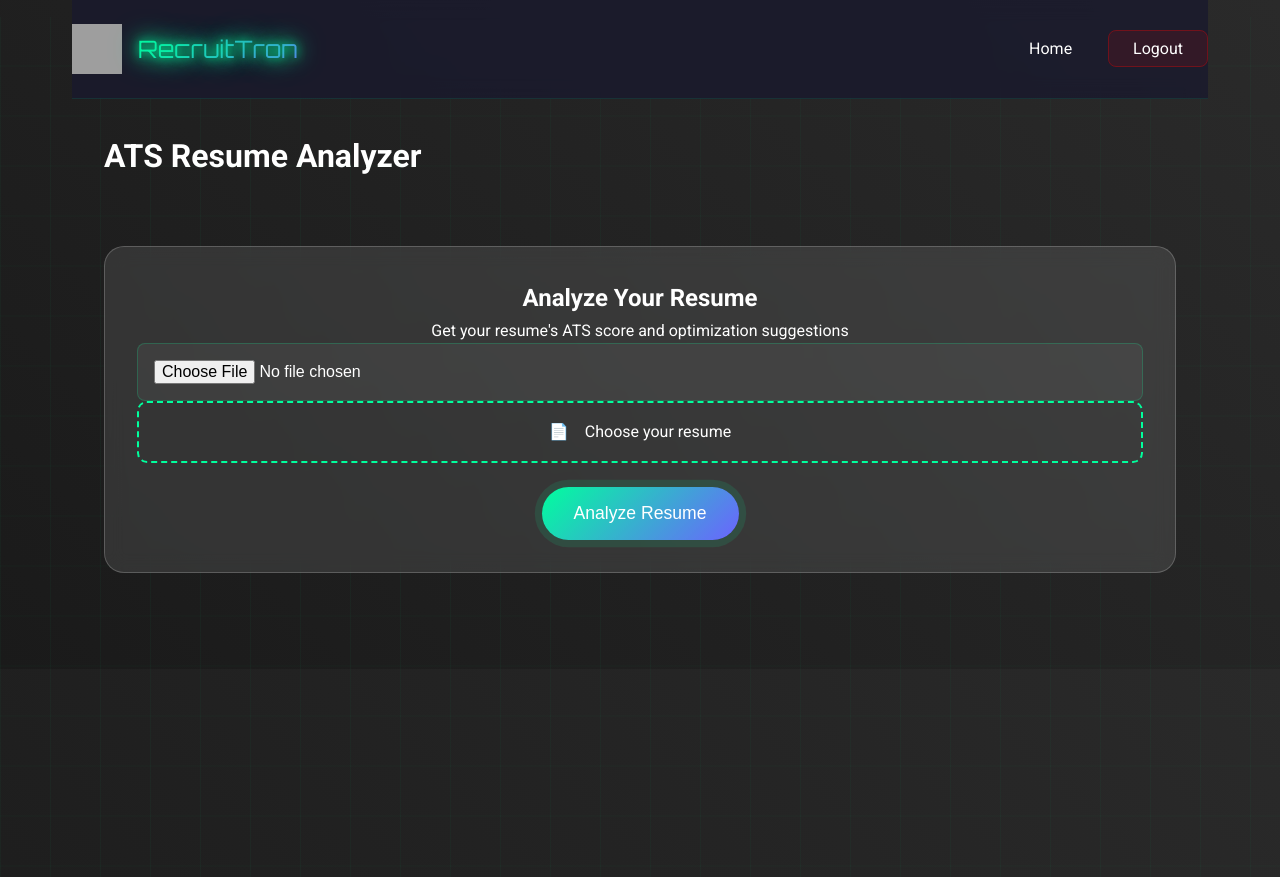
After one commit to StackOverflowed512/RecruiTron-, a Flask app: page /ats-analyzer in a window 1280 px wide. The commit adds this page. Run offline with Flask 3, Linux system fonts and the light colour scheme; a user stored in the database is signed in; parts of the project's set-up code (start-up, migrations or seed data) failed here and were passed over; grey boxes are pictures that could not be loaded.

Commit message:
gemini ats

```diff
--- a/app.py
+++ b/app.py
@@ -413,5 +413,98 @@ def leaderboard():
 def about():
     return render_template('about.html')
 
+@app.route('/ats-analyzer')
+@login_required
+def ats_analyzer():
+    return render_template('ats_analyzer.html')
+
+@app.route('/analyze-ats', methods=['POST'])
+@login_required
+def analyze_ats():
+    if 'resume' not in request.files:
+        return jsonify({'error': 'No file part'}), 400
+
+    file = request.files['resume']
+    if file.filename == '':
+        return jsonify({'error': 'No selected file'}), 400
+
+    if file:
+        try:
+            filename = secure_filename(file.filename)
+            file_path = os.path.join(app.config['UPLOAD_FOLDER'], filename)
+            file.save(file_path)
+
+            # Extract text from resume
+            resume_text = resume_analyzer.extract_text(file_path)
+
+            # Create ATS analysis prompt
+            prompt = f"""
+            Analyze this resume for ATS (Applicant Tracking System) optimization.
+            Return the analysis in JSON format.
+
+            Resume Text:
+            {resume_text}
+
+            {{"ats_score": 0, "keyword_match_score": 0, "format_score": 0, "readability_score": 0, "missing_keywords": [], "improvement_suggestions": [], "format_suggestions": [], "keyword_suggestions": []}}
+
+            Analyze and provide scores (0-100) and suggestions for:
+            1. Overall ATS compatibility score
+            2. Keyword matching with industry standards
+            3. Format and structure
+            4. Readability
+            5. Missing important keywords
+            6. Specific improvement suggestions
+            7. Format optimization tips
+            8. Recommended keywords to add
+            """
+
+            response = model.generate_content(prompt)
+            response_text = response.text.strip()
+
+            # Clean and parse JSON response
+            json_match = re.search(r'\{.*\}', response_text, re.DOTALL)
+            if json_match:
+                response_text = json_match.group()
+
+            try:
+                analysis = json.loads(response_text)
+            except json.JSONDecodeError:
+                # Fallback response if JSON parsing fails
+                analysis = {
+                    "ats_score": 70,
+                    "keyword_match_score": 65,
+                    "format_score": 75,
+                    "readability_score": 70,
+                    "missing_keywords": ["relevant skill 1", "relevant skill 2"],
+                    "improvement_suggestions": [
+                        "Consider adding more specific technical skills",
+                        "Quantify your achievements with metrics"
+                    ],
+                    "format_suggestions": [
+                        "Use standard section headings",
+                        "Ensure consistent formatting"
+                    ],
+                    "keyword_suggestions": [
+                        "industry-specific term 1",
+                        "industry-specific term 2"
+                    ]
+                }
+
+            return jsonify({
+                'success': True,
+                'analysis': analysis
+            })
+
+        except Exception as e:
+            print(f"Error analyzing resume: {str(e)}")
+            return jsonify({
+                'error': 'Failed to analyze resume. Please try again.',
+                'details': str(e)
+            }), 500
+        finally:
+            # Clean up the uploaded file
+            if os.path.exists(file_path):
+                os.remove(file_path)
+
 if __name__ == '__main__':
     app.run(debug=True, port=5501)
--- a/static/css/style.css
+++ b/static/css/style.css
@@ -1138,3 +1138,86 @@ body.torch-effect {
     margin-bottom: 1.5rem;
     text-align: center;
 }
+
+/* ATS Analyzer Styles */
+.ats-analyzer-page {
+    background: linear-gradient(45deg, #1a1a1a, #2a2a2a);
+}
+
+.ats-analyzer-content {
+    max-width: 1200px;
+    margin: 0 auto;
+    padding: 2rem;
+}
+
+.results-section {
+    margin-top: 2rem;
+    padding: 2rem;
+    border-radius: 15px;
+}
+
+.score-overview {
+    display: flex;
+    gap: 2rem;
+    margin-bottom: 2rem;
+}
+
+.total-ats-score {
+    text-align: center;
+}
+
+.score-circle {
+    width: 150px;
+    height: 150px;
+    border-radius: 50%;
+    border: 8px solid #00ff9d;
+    display: flex;
+    align-items: center;
+    justify-content: center;
+    font-size: 2.5rem;
+    font-weight: bold;
+    color: #00ff9d;
+    margin: 1rem auto;
+}
+
+.score-breakdown {
+    flex: 1;
+}
+
+.score-item {
+    margin-bottom: 1rem;
+}
+
+.score-bar {
+    height: 20px;
+    background: rgba(255, 255, 255, 0.1);
+    border-radius: 10px;
+    overflow: hidden;
+}
+
+.score-fill {
+    height: 100%;
+    background: #00ff9d;
+    transition: width 1s ease-in-out;
+}
+
+.improvement-suggestions, .keyword-analysis {
+    margin-top: 2rem;
+}
+
+.suggestion-item {
+    background: rgba(0, 255, 157, 0.1);
+    padding: 1rem;
+    margin: 0.5rem 0;
+    border-radius: 8px;
+    border-left: 4px solid #00ff9d;
+}
+
+.keyword {
+    display: inline-block;
+    padding: 0.5rem 1rem;
+    margin: 0.25rem;
+    background: rgba(0, 255, 157, 0.1);
+    border-radius: 20px;
+    border: 1px solid #00ff9d;
+}
--- /dev/null
+++ b/templates/ats_analyzer.html
@@ -0,0 +1,156 @@
+<!DOCTYPE html>
+<html lang="en">
+<head>
+    <meta charset="UTF-8">
+    <meta name="viewport" content="width=device-width, initial-scale=1.0">
+    <title>ATS Resume Analyzer - RecruitTron</title>
+    <link rel="stylesheet" href="/static/css/style.css">
+    <link href="https://fonts.googleapis.com/css2?family=Orbitron:wght@400;700&family=Roboto:wght@300;400;700&display=swap" rel="stylesheet">
+    <script src="https://cdnjs.cloudflare.com/ajax/libs/particles.js/2.0.0/particles.min.js"></script>
+</head>
+<body class="ats-analyzer-page">
+    <div id="particles-js"></div>
+    <div class="cyber-grid"></div>
+
+    <div class="container">
+        <nav class="nav-bar glass-nav">
+            <div class="logo-container">
+                <img src="/static/img/logo.png" alt="RecruitTron Logo" class="logo">
+                <span class="logo-text neon-text">RecruitTron</span>
+            </div>
+            <div class="nav-links">
+                <a href="/" class="nav-link">Home</a>
+                <a href="/logout" class="nav-link logout-btn"><span>Logout</span></a>
+            </div>
+        </nav>
+
+        <main class="ats-analyzer-content">
+            <h1 class="cyber-glitch" data-text="ATS Resume Analyzer">ATS Resume Analyzer</h1>
+
+            <section class="upload-section glassmorphism">
+                <h2>Analyze Your Resume</h2>
+                <p class="section-subtitle">Get your resume's ATS score and optimization suggestions</p>
+                <form id="atsForm" enctype="multipart/form-data">
+                    <div class="form-group">
+                        <input type="file" id="resume" name="resume" accept=".pdf,.docx,.txt" required>
+                        <label for="resume" class="file-label">
+                            <span class="file-icon">📄</span>
+                            <span class="file-text">Choose your resume</span>
+                        </label>
+                    </div>
+                    <button type="submit" class="btn-primary pulse">Analyze Resume</button>
+                </form>
+                <div id="loading" class="loading" style="display: none;">
+                    <div class="cyber-spinner"></div>
+                    <p>Analyzing resume with ATS metrics...</p>
+                </div>
+            </section>
+
+            <section id="results" class="results-section glassmorphism" style="display: none;">
+                <div class="score-overview">
+                    <div class="total-ats-score">
+                        <h2>ATS Score</h2>
+                        <div class="score-circle">
+                            <span id="atsScore">0</span>%
+                        </div>
+                    </div>
+                    <div class="score-breakdown">
+                        <div class="score-item">
+                            <label>Keyword Match</label>
+                            <div class="score-bar">
+                                <div id="keywordScore" class="score-fill"></div>
+                            </div>
+                        </div>
+                        <div class="score-item">
+                            <label>Format</label>
+                            <div class="score-bar">
+                                <div id="formatScore" class="score-fill"></div>
+                            </div>
+                        </div>
+                        <div class="score-item">
+                            <label>Readability</label>
+                            <div class="score-bar">
+                                <div id="readabilityScore" class="score-fill"></div>
+                            </div>
+                        </div>
+                    </div>
+                </div>
+
+                <div class="improvement-suggestions">
+                    <h3>Improvement Suggestions</h3>
+                    <div id="suggestions" class="suggestions-list"></div>
+                </div>
+
+                <div class="keyword-analysis">
+                    <h3>Keyword Analysis</h3>
+                    <div class="missing-keywords">
+                        <h4>Missing Important Keywords</h4>
+                        <div id="missingKeywords" class="keyword-list"></div>
+                    </div>
+                    <div class="keyword-suggestions">
+                        <h4>Recommended Keywords</h4>
+                        <div id="keywordSuggestions" class="keyword-list"></div>
+                    </div>
+                </div>
+            </section>
+        </main>
+    </div>
+
+    <script>
+        document.getElementById('atsForm').addEventListener('submit', async (e) => {
+            e.preventDefault();
+            const form = e.target;
+            const formData = new FormData(form);
+
+            document.getElementById('loading').style.display = 'block';
+            document.getElementById('results').style.display = 'none';
+
+            try {
+                const response = await fetch('/analyze-ats', {
+                    method: 'POST',
+                    body: formData
+                });
+
+                const data = await response.json();
+
+                if (data.success) {
+                    displayResults(data.analysis);
+                } else {
+                    alert(data.error || 'Error analyzing resume');
+                }
+            } catch (error) {
+                alert('Error analyzing resume');
+            } finally {
+                document.getElementById('loading').style.display = 'none';
+            }
+        });
+
+        function displayResults(analysis) {
+            document.getElementById('results').style.display = 'block';
+
+            // Update scores
+            document.getElementById('atsScore').textContent = analysis.ats_score;
+            document.getElementById('keywordScore').style.width = `${analysis.keyword_match_score}%`;
+            document.getElementById('formatScore').style.width = `${analysis.format_score}%`;
+            document.getElementById('readabilityScore').style.width = `${analysis.readability_score}%`;
+
+            // Update suggestions
+            const suggestionsHtml = analysis.improvement_suggestions
+                .map(suggestion => `<div class="suggestion-item">${suggestion}</div>`)
+                .join('');
+            document.getElementById('suggestions').innerHTML = suggestionsHtml;
+
+            // Update keywords
+            const missingKeywordsHtml = analysis.missing_keywords
+                .map(keyword => `<span class="keyword">${keyword}</span>`)
+                .join('');
+            document.getElementById('missingKeywords').innerHTML = missingKeywordsHtml;
+
+            const keywordSuggestionsHtml = analysis.keyword_suggestions
+                .map(keyword => `<span class="keyword">${keyword}</span>`)
+                .join('');
+            document.getElementById('keywordSuggestions').innerHTML = keywordSuggestionsHtml;
+        }
+    </script>
+</body>
+</html>
--- a/templates/index.html
+++ b/templates/index.html
@@ -11,13 +11,13 @@
 <body>
     <div id="particles-js"></div>
     <div class="container">
-        <!-- Add this after <body> and before the main content -->
         <nav class="nav-bar glass-nav">
             <div class="logo-container">
                 <img src="/static/img/logo.png" alt="RecruitTron Logo" class="logo">
                 <span class="logo-text neon-text">RecruitTron</span>
             </div>
             <div class="nav-links">
+                <a href="/ats-analyzer" class="nav-link">ATS Analyzer</a>
                 <a href="/logout" class="nav-link logout-btn"><span>Logout</span></a>
             </div>
         </nav>
```
